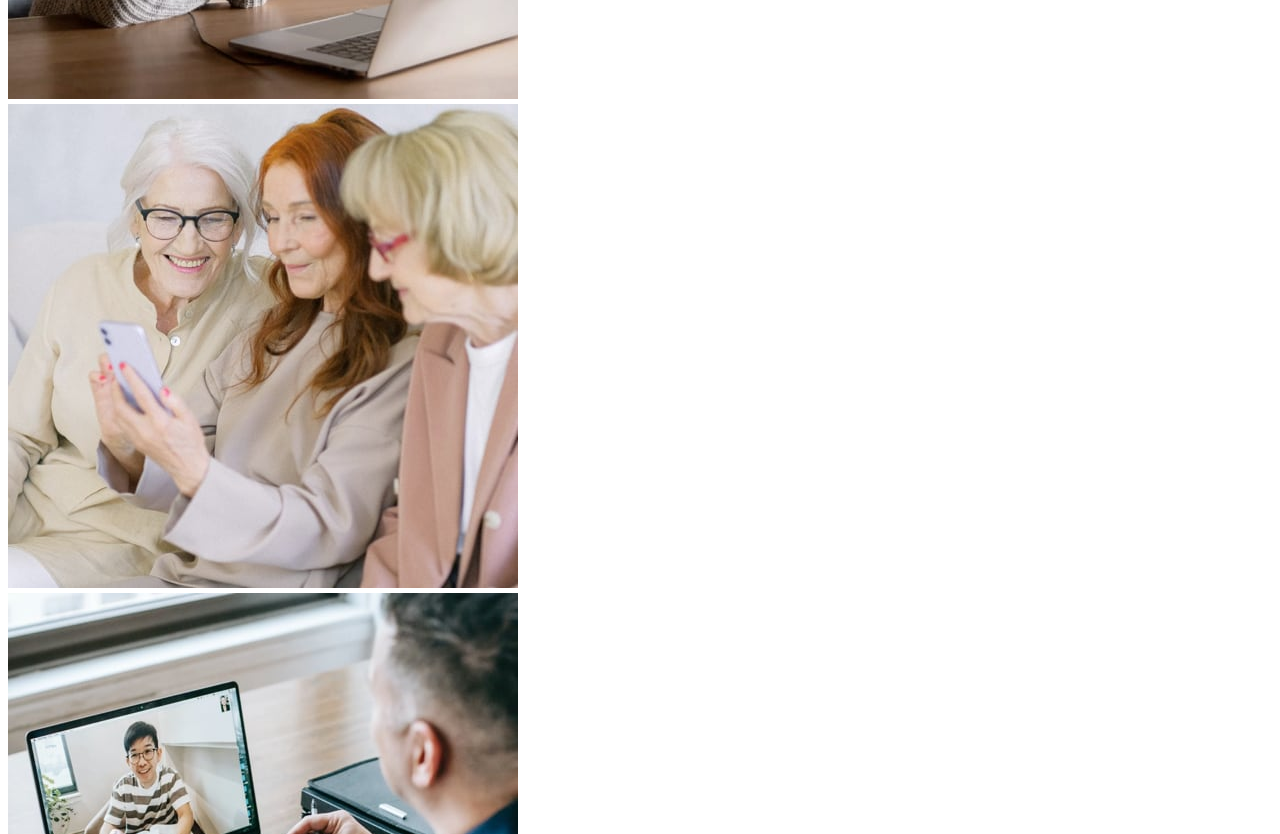
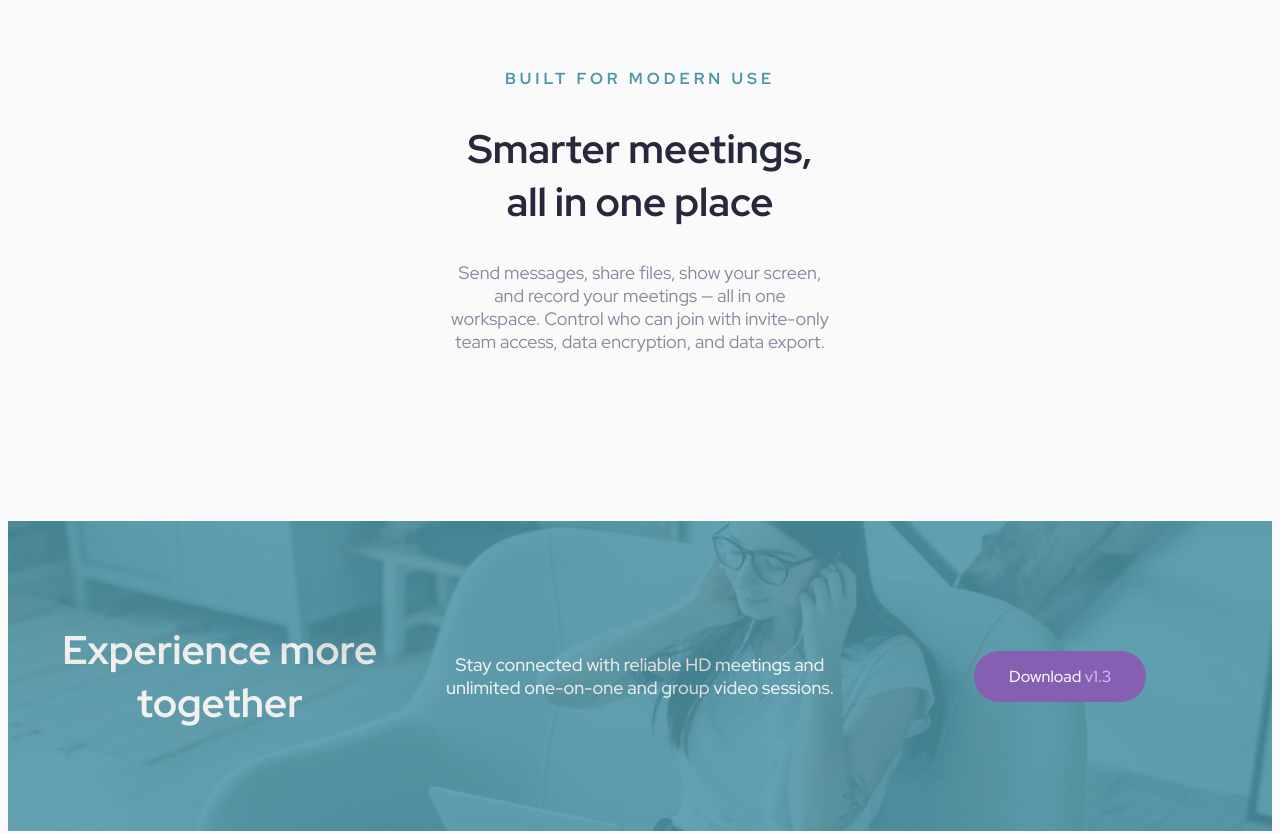
Before and after one commit to maxh1231/meet-landing-page, a plain HTML site: page index.html in a window 1280 px wide. Shown: the part 1171-2005 px from the top of the page. Drawn offline with Linux system fonts and the light colour scheme.

Commit message:
desktop version/non responsive

```diff
--- a/assets/styles/app.css
+++ b/assets/styles/app.css
@@ -1,22 +1,209 @@
 html {
     font-family: 'Red Hat Display', sans-serif;
+    font-size: 16px;
+}
+
+body {
+    background-color: #FAFAFA;
+}
+
+a {
+    text-decoration: none;
+}
+
+header {
+    width: 99vw;
+    display: flex;
+    justify-content: center;
+    margin-top: 100px;
+}
+
+.main-container {
+    width: 99vw;
+    display: flex;
+    justify-content: space-evenly;
+}
+
+.main-content {
+    display: flex;
+    flex-direction: column;
+    text-align: center;
+    width: 30%;
+
+}
+
+.main-content h1 {
+    color: #28283d;
+    font-size: 4rem;
+
+    text-align: center;
+    margin-bottom: 20px;
+
+}
+
+.main-content p {
+    color: #87879D;
+    font-size: 1.125rem;
+
+
+}
+
+.buttons {
+    display: flex;
+    justify-content: center;
+
+}
+
+.download {
+    font-size: 1.125rem;
+    background-color: #4d96a9;
+    color: #FAFAFA;
+    padding: 15px 30px;
+    border: 1px solid #FAFAFA;
+    border-radius: 25px;
+    font-weight: 500;
+    margin-right: 5px;
+}
+
+.download span {
+    color: #8fe3f9;
+
+}
+
+.download:hover {
+    background-color: #8fe3f9;
+    opacity: .9;
+}
+
+.download span:hover {
+    color: #4d96a9;
+}
+
+.what-is-it {
+    font-size: 1.125rem;
+    background-color: #855fb1;
+    color: #FAFAFA;
+    padding: 15px 30px;
+    border: 1px solid #FAFAFA;
+    border-radius: 25px;
+    font-weight: 500;
+    margin-left: 5px;
+}
+
+.what-is-it:hover {
+    background-color: #d9b8ff;
+}
+
+.images-container {
+    display: flex;
+    justify-content: center;
+}
+
+.images-container img {
+    height: 250px;
+    width: 250px;
+    margin-top: 300px;
+    margin-left: 15px;
+    margin-right: 15px;
+    margin-bottom: 50px;
+    border: 1px solid #FAFAFA;
+    border-radius: 10px;
+}
+
+.sub-container {
+    display: flex;
+    text-align: center;
+    justify-content: center;
+    width: 30%;
+    margin: auto;
+
+}
+
+.sub-container h3 {
+    color: #4d96a9;
+    text-transform: uppercase;
+    letter-spacing: 4px;
+    font-size: 1rem;
+    font-weight: 700;
+}
+
+.sub-container h2 {
+    color: #28283d;
+    font-size: 2.5rem;
+}
+
+.sub-container p {
+    color: #87879D;
+    font-size: 1.125rem;
 }
 
 
 
 
 
+footer {
+    position: relative;
+    width: 100%;
+    display: flex;
+    align-items: center;
+    justify-content: space-evenly;
+    background-color: #4d96a9;
+    height: 310px;
+    margin-top: 150px;
+}
 
+footer::before {
+    content: "";
+    background-image: url("../desktop/image-footer.jpg");
+    background-size: cover;
+    position: absolute;
+    top: 0px;
+    right: 0px;
+    bottom: 0px;
+    left: 0px;
+    opacity: .15;
+}
 
+.footer h2 {
+    font-size: 2.5rem;
+    color: #FAFAFA;
+    text-align: center;
+    margin: 0 0;
+    font-weight: 700;
+}
 
+.footer p {
+    color: #FAFAFA;
+    font-size: 1.125rem;
+    text-align: center;
+    font-weight: 500;
+}
 
+.footer a {
+    z-index: 1;
+    color: #FAFAFA;
+    background-color: #855fb1;
+    padding: 15px 35px;
+    border-radius: 25px;
+    font-weight: 500;
+}
 
+.footer span {
+    color: #d9b8ff;
+}
 
+.footer-header {
+    width: 33%;
 
+}
 
+.footer-para {
+    width: 33%;
+}
 
+.footer-link {
+    width: 33%;
+    display: flex;
+    justify-content: center;
 
-footer {
-    background-image: url("../desktop/image-footer.jpg");
-    width: 100vw;
 }
--- a/index.html
+++ b/index.html
@@ -26,8 +26,10 @@
     <div class="main-content">
       <h1>Group Chat for Everyone</h1>
       <p>Meet makes it easy to connect with others face-to-face virtually and collaborate across any device.</p>
-      <a class="download" href="/">Download v1.3</a>
-      <a class="what-is-it" href="/">What is it?</a>
+      <div class="buttons">
+        <a class="download" href="/">Download <span>v1.3</span></a>
+        <a class="what-is-it" href="/">What is it?</a>
+      </div>
     </div>
     <div>
       <img src="assets/desktop/image-hero-right.png" alt="">
@@ -59,14 +61,15 @@
   </section>
 
   <footer class="footer">
-    <div>
-      <h2>Experience more together</h2>
+    <div class="footer-header">
+      <h2>Experience more </h2>
+      <h2>together</h2>
     </div>
-    <div>
+    <div class="footer-para">
       <p>Stay connected with reliable HD meetings and unlimited one-on-one and group video sessions.</p>
     </div>
-    <div>
-      <a href="">Download v1.3</a>
+    <div class="footer-link">
+      <a href="">Download <span>v1.3</span></a>
     </div>
   </footer>
 
```
